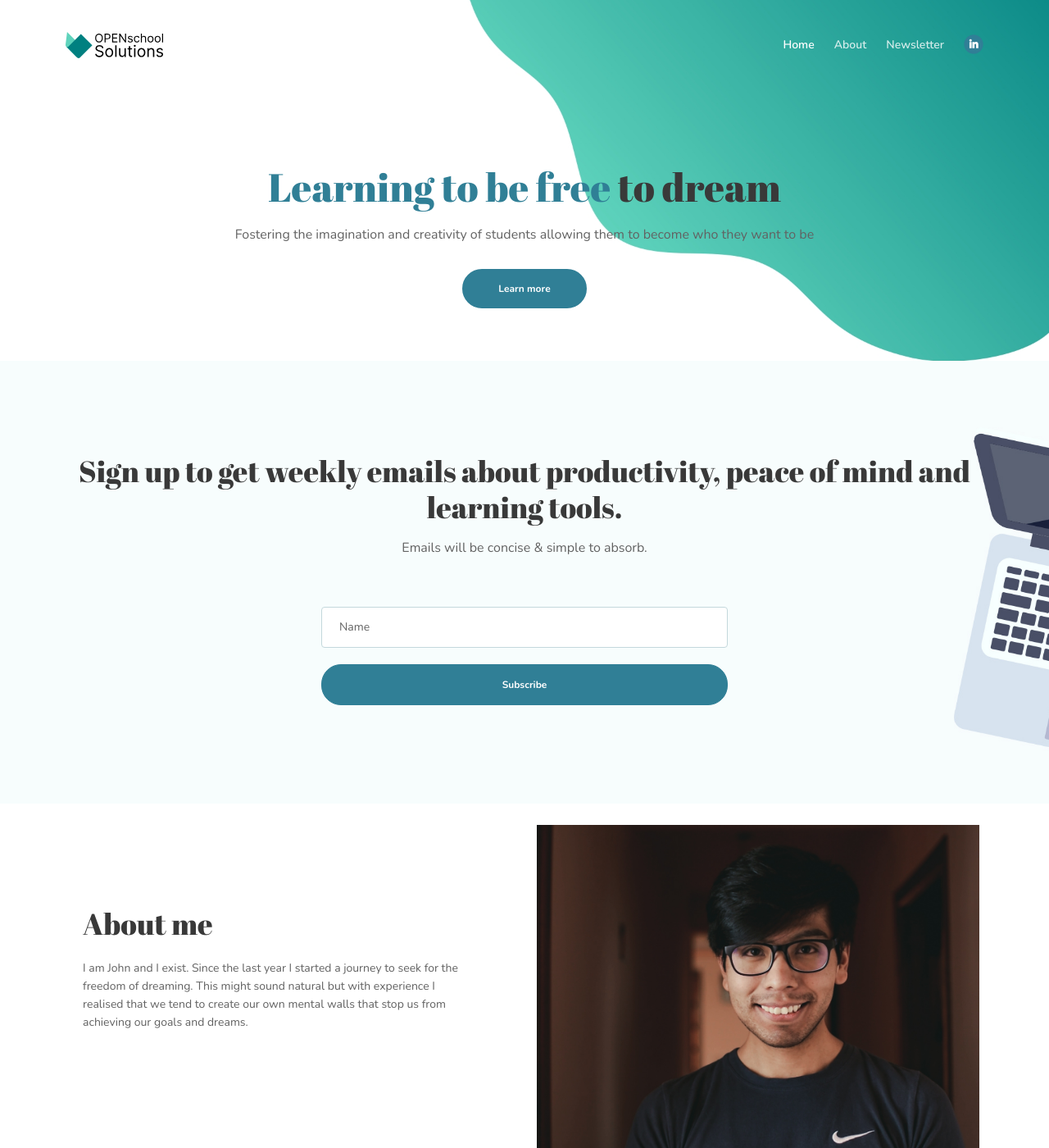
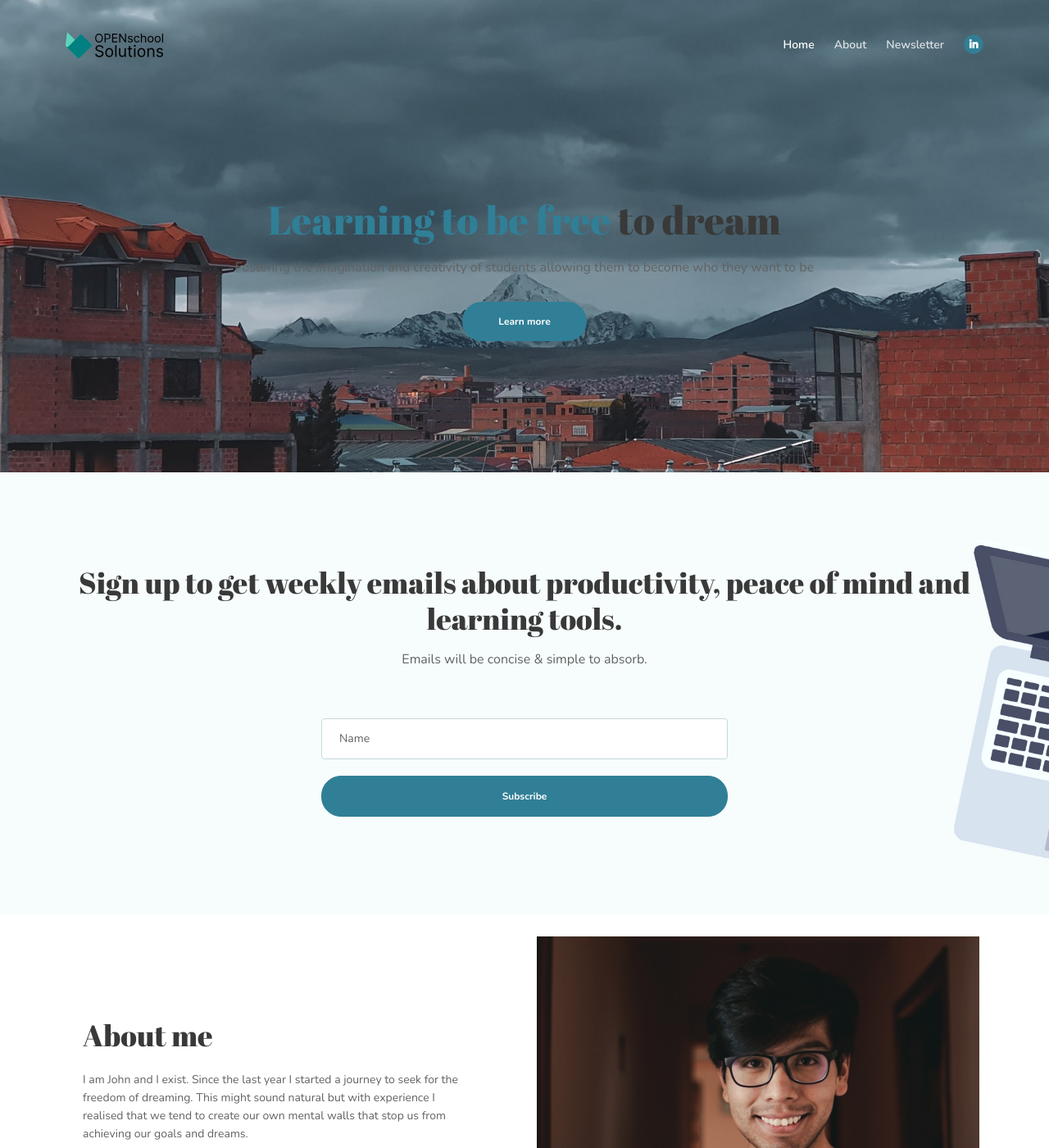
Before and after one commit to thethoughtfulmillennial/thethoughtfulmillennial.github.io, a Jekyll site: the page built from index2.html, in a window 1280 px wide and 1400 px high. Shown: the whole window at 82% size. Built offline with Jekyll 4.4.1, drawn with Linux system fonts in a browser that asks for light colours.

Commit message:
Updating header bg.

```diff
--- a/assets2/css/styles.css
+++ b/assets2/css/styles.css
@@ -755,6 +755,8 @@ input[type='checkbox'] {
 /*********************/
 .header {
 	background-color: #fff;
+	background: url('../images/header-background.jpg') center center no-repeat;
+	background-size: cover;
 }
 
 .header .header-content {
@@ -2043,7 +2045,8 @@ a:hover.back-to-top {
 
 	/* Header */
 	.header .header-content {
-		padding-top: 12.5rem;
+		padding-top: 15rem;
+		padding-bottom: 10rem;
 	}
 
 	.header .text-container {
```
Also changed, not shown: assets2/images/header-background.jpg.
